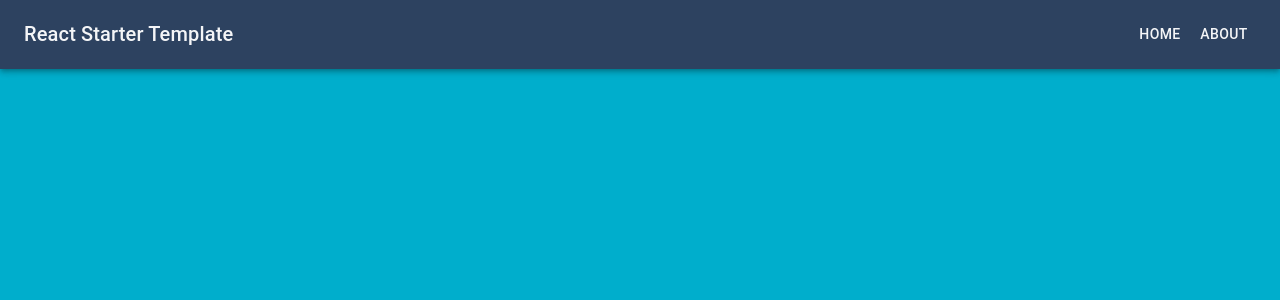
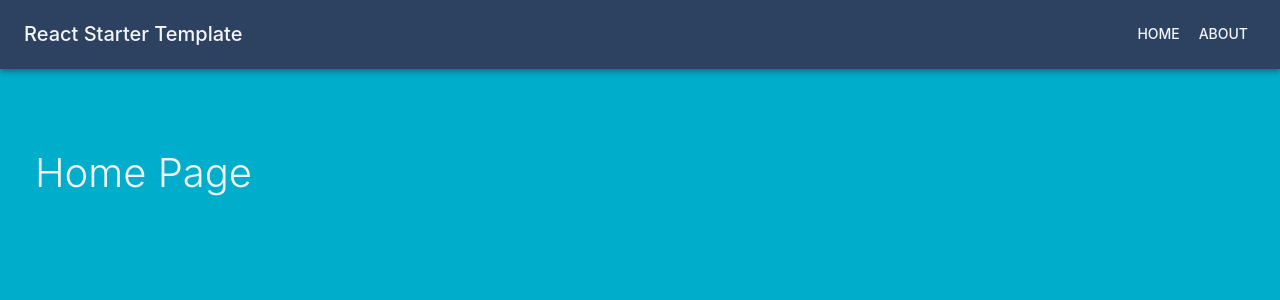
Before and after one commit to MMBass/React-starter-template, a React (Vite) app: page /#/ in a window 1280 px wide. Shown: the top 300 px of the page. Built offline with nearby package versions, Linux system fonts and the light colour scheme.

Commit message:
page Heading Style

```diff
--- a/src/App/StyledApp.tsx
+++ b/src/App/StyledApp.tsx
@@ -7,6 +7,19 @@ const StyledApp = styled(App)`
   background-color: #00AECC;
   color: #F4F5F7;
 
+  .page-h2{
+    margin: 80px 0px 0px 35px;
+    font-size: 40px;
+    font-weight: 300;
+  }
+
+  .page-h3{
+    margin: 10px 0px 0px 35px;
+    font-size: 35px;
+    font-weight: 300;
+  }
+
+
   a {
     text-decoration: none;
   }
--- a/src/index.css
+++ b/src/index.css
@@ -1,13 +1,3 @@
 body {
   margin: 0;
-  font-family: -apple-system, BlinkMacSystemFont, 'Segoe UI', 'Roboto', 'Oxygen',
-    'Ubuntu', 'Cantarell', 'Fira Sans', 'Droid Sans', 'Helvetica Neue',
-    sans-serif;
-  -webkit-font-smoothing: antialiased;
-  -moz-osx-font-smoothing: grayscale;
 }
-
-code {
-  font-family: source-code-pro, Menlo, Monaco, Consolas, 'Courier New',
-    monospace;
-}
--- a/src/pages/AboutPage/AboutPage.tsx
+++ b/src/pages/AboutPage/AboutPage.tsx
@@ -1,8 +1,9 @@
+import { Typography } from "@mui/material";
 
-function AboutPage() {
+function AboutPage({className}) {
   return (
-    <div className="">
-
+    <div className={className}>
+        <Typography variant="h2" className="page-h2">About Page</Typography>
     </div>
   );
 }
--- /dev/null
+++ b/src/pages/AboutPage/StyledAboutPage.tsx
@@ -0,0 +1,8 @@
+import { styled } from '@mui/material/styles';
+import AboutPage from './AboutPage';
+
+const StyledAboutPage = styled(AboutPage)`
+
+`;
+
+export default StyledAboutPage;
--- a/src/pages/HomePage/HomePage.tsx
+++ b/src/pages/HomePage/HomePage.tsx
@@ -1,8 +1,9 @@
+import { Typography } from "@mui/material";
 
-function HomePage() {
+function HomePage({className}) {
   return (
-    <div className="home-page">
-
+    <div className={className}>
+        <Typography variant="h2" className="page-h2">Home Page</Typography>
     </div>
   );
 };
--- /dev/null
+++ b/src/pages/HomePage/StyledHomePage.tsx
@@ -0,0 +1,8 @@
+import { styled } from '@mui/material/styles';
+import HomePage from './HomePage';
+
+const StyledHomePage = styled(HomePage)`
+
+`;
+
+export default StyledHomePage;
--- a/src/pages/NoMatchPage/NoMatchPage.tsx
+++ b/src/pages/NoMatchPage/NoMatchPage.tsx
@@ -1,9 +1,10 @@
+import { Typography } from "@mui/material";
 
 function NoMatchPage({className}) {
     return (
         <div id="NO_MATCH_WRAPPER" className={className}>
-            <p>404</p>
-            <p>Nothing Here</p>
+            <Typography variant="h2" className="page-h2">404</Typography>
+            <Typography variant="h3" className="page-h3">Nothing Here</Typography>
         </div>
     );
 };
--- a/src/pages/NoMatchPage/StyledNoMatchPage.tsx
+++ b/src/pages/NoMatchPage/StyledNoMatchPage.tsx
@@ -2,8 +2,7 @@ import { styled } from '@mui/material/styles';
 import NoMatchPage from './NoMatchPage';
 
 const StyledNoMatchPage = styled(NoMatchPage)`
-       margin: 100px 0px 0px 30px;
-       font-size: 40px;
+
 `;
 
 export default StyledNoMatchPage;
--- a/src/theme.ts
+++ b/src/theme.ts
@@ -1,6 +1,20 @@
 import { createTheme } from '@mui/material/styles';
 
 export const theme = createTheme({
+  typography: {
+    fontFamily: [
+      '-apple-system',
+      'BlinkMacSystemFont',
+      '"Segoe UI"',
+      'Roboto',
+      '"Helvetica Neue"',
+      'Arial',
+      'sans-serif',
+      '"Apple Color Emoji"',
+      '"Segoe UI Emoji"',
+      '"Segoe UI Symbol"',
+    ].join(','),
+  },
   palette: {
     primary: {
       main: '#00AECC',
```
Also changed, not shown: src/App/App.tsx (+3 -4 lines), 3 other files (tests, documents, lock files or other folders).
